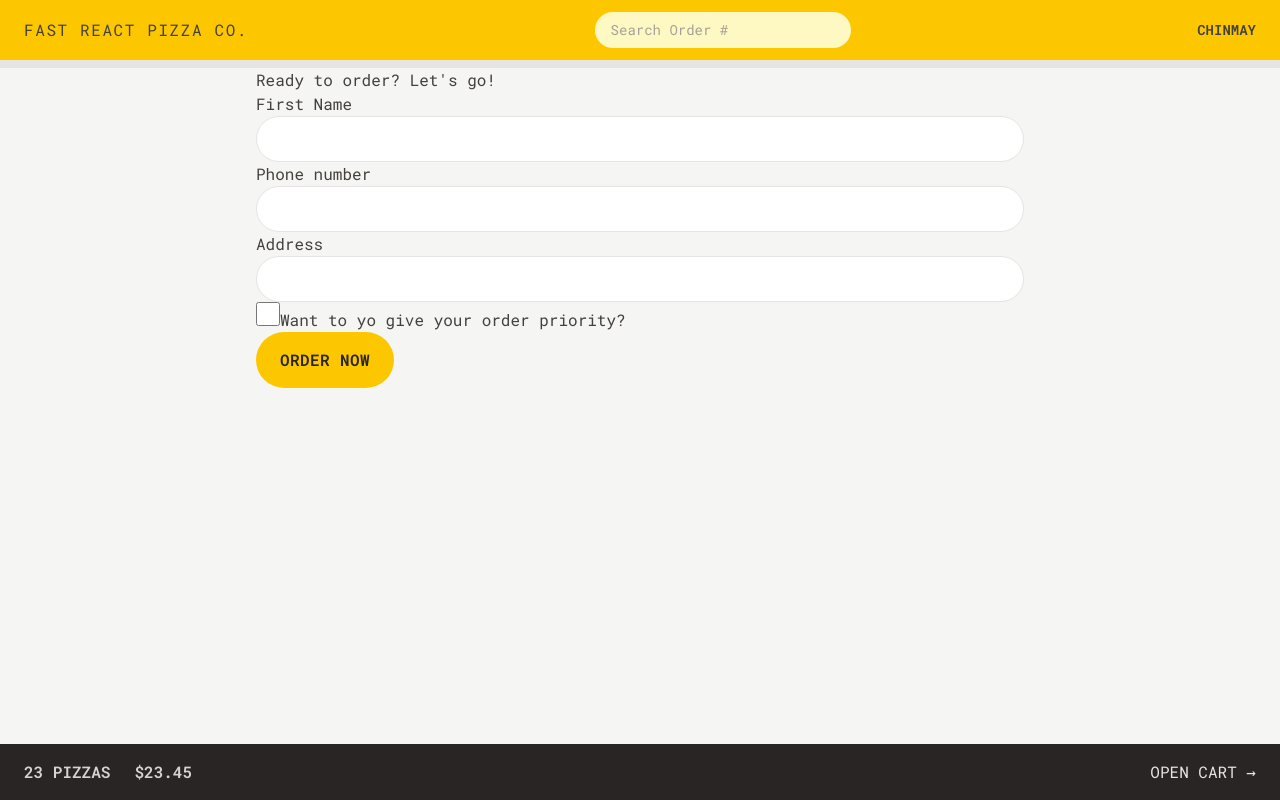
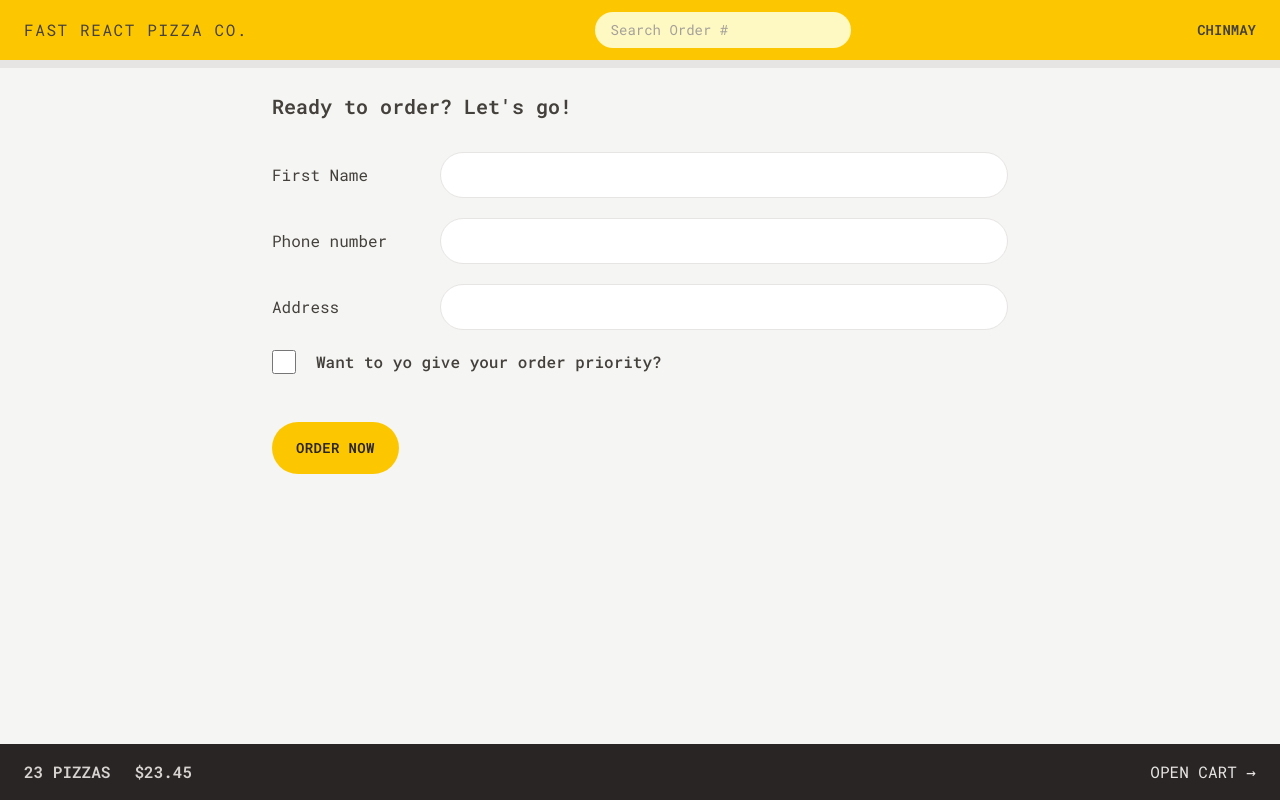
Before and after one commit to Chinmay-G/fast-react-pizza, a React (Vite) app: page /order/new in a window 1280 px wide. Built offline with nearby package versions, Linux system fonts and the light colour scheme.

Commit message:
Style OrderForm and OrderOverview

```diff
--- a/src/features/order/CreateOrder.jsx
+++ b/src/features/order/CreateOrder.jsx
@@ -43,32 +43,41 @@
   const cart = fakeCart;
 
   return (
-    <div>
-      <h2>Ready to order? Let's go!</h2>
+    <div className="px-4 py-6">
+      <h2 className="mb-8 text-xl font-semibold">Ready to order? Let's go!</h2>
 
       {/* <Form method="POST" action="/order/new"> */}
       <Form method="POST">
-        <div>
-          <label>First Name</label>
-          <input className="input" type="text" name="customer" required />
+        <div className="mb-5 flex flex-col gap-2 sm:flex-row sm:items-center">
+          <label className="sm:basis-40">First Name</label>
+          <input className="input grow" type="text" name="customer" required />
         </div>
 
-        <div>
-          <label>Phone number</label>
-          <div>
-            <input className="input" type="tel" name="phone" required />
-          </div>
-          {formErrors?.phone && <p>{formErrors.phone}</p>}
-        </div>
-
-        <div>
-          <label>Address</label>
-          <div>
-            <input className="input" type="text" name="address" required />
+        <div className="mb-5 flex flex-col gap-2 sm:flex-row sm:items-center">
+          <label className="sm:basis-40">Phone number</label>
+          <div className="grow">
+            <input className="input w-full" type="tel" name="phone" required />
+            {formErrors?.phone && (
+              <p className="mt-2 rounded-md bg-red-100 p-2 text-xs text-red-700">
+                {formErrors.phone}
+              </p>
+            )}
           </div>
         </div>
 
-        <div>
+        <div className="mb-5 flex flex-col gap-2 sm:flex-row sm:items-center">
+          <label className="sm:basis-40">Address</label>
+          <div className="grow">
+            <input
+              className="input w-full"
+              type="text"
+              name="address"
+              required
+            />
+          </div>
+        </div>
+
+        <div className="mb-12 flex items-center gap-5">
           <input
             className="h-6 w-6 accent-yellow-400 focus:ring focus:ring-yellow-400 focus:ring-offset-2 focus:outline-none"
             type="checkbox"
@@ -77,7 +86,9 @@
             // value={withPriority}
             // onChange={(e) => setWithPriority(e.target.checked)}
           />
-          <label htmlFor="priority">Want to yo give your order priority?</label>
+          <label htmlFor="priority" className="font-medium">
+            Want to yo give your order priority?
+          </label>
         </div>
 
         <div>
--- a/src/features/order/Order.jsx
+++ b/src/features/order/Order.jsx
@@ -1,12 +1,13 @@
 // Test ID: IIDSAT
 
-import { useLoaderData } from "react-router-dom";
-import { getOrder } from "../../services/apiRestaurant";
+import { useLoaderData } from 'react-router-dom';
+import { getOrder } from '../../services/apiRestaurant';
 import {
   calcMinutesLeft,
   formatCurrency,
   formatDate,
-} from "../../utils/helpers";
+} from '../../utils/helpers';
+import OrderItem from './OrderItem';
 
 function Order() {
   const order = useLoaderData();
@@ -25,29 +26,51 @@
   const deliveryIn = calcMinutesLeft(estimatedDelivery);
 
   return (
-    <div>
-      <div>
-        <h2>Status</h2>
+    <div className="space-y-8 px-4 py-6">
+      <div className="flex flex-wrap items-center justify-between gap-2">
+        <h2 className="text-xl font-semibold">Order #{id} status</h2>
 
-        <div>
-          {priority && <span>Priority</span>}
-          <span>{status} order</span>
+        <div className="space-x-2">
+          {priority && (
+            <span className="rounded-full bg-red-500 px-3 py-1 font-semibold tracking-wide text-red-50">
+              Priority
+            </span>
+          )}
+          <span className="rounded-full bg-green-500 px-3 py-1 font-semibold tracking-wide text-green-50">
+            {status} order
+          </span>
         </div>
       </div>
 
-      <div>
-        <p>
+      <div className="flex flex-wrap items-center justify-between gap-2 rounded-md bg-stone-200 px-6 py-5">
+        <p className="font-medium">
           {deliveryIn >= 0
             ? `Only ${calcMinutesLeft(estimatedDelivery)} minutes left 😃`
-            : "Order should have arrived"}
+            : 'Order should have arrived'}
         </p>
-        <p>(Estimated delivery: {formatDate(estimatedDelivery)})</p>
+        <p className="test-xs text-stone-500">
+          (Estimated delivery: {formatDate(estimatedDelivery)})
+        </p>
       </div>
 
-      <div>
-        <p>Price pizza: {formatCurrency(orderPrice)}</p>
-        {priority && <p>Price priority: {formatCurrency(priorityPrice)}</p>}
-        <p>To pay on delivery: {formatCurrency(orderPrice + priorityPrice)}</p>
+      <ul className="divide-y divide-stone-200 border-y border-stone-200">
+        {cart.map((item) => (
+          <OrderItem item={item} key={item.pizzaId} />
+        ))}
+      </ul>
+
+      <div className="space-y-2 bg-stone-200 px-6 py-5">
+        <p className="text-sm font-medium text-stone-600">
+          Price pizza: {formatCurrency(orderPrice)}
+        </p>
+        {priority && (
+          <p className="text-sm font-medium text-stone-600">
+            Price priority: {formatCurrency(priorityPrice)}
+          </p>
+        )}
+        <p className="font-bold">
+          To pay on delivery: {formatCurrency(orderPrice + priorityPrice)}
+        </p>
       </div>
     </div>
   );
--- a/src/features/order/OrderItem.jsx
+++ b/src/features/order/OrderItem.jsx
@@ -1,15 +1,15 @@
-import { formatCurrency } from "../../utils/helpers";
+import { formatCurrency } from '../../utils/helpers';
 
 function OrderItem({ item, isLoadingIngredients, ingredients }) {
   const { quantity, name, totalPrice } = item;
 
   return (
-    <li>
-      <div>
+    <li className="py-3">
+      <div className="flex items-center justify-between gap-4 text-sm">
         <p>
-          <span>{quantity}&times;</span> {name}
+          <span className="font-bold">{quantity}&times;</span> {name}
         </p>
-        <p>{formatCurrency(totalPrice)}</p>
+        <p className="font-bold">{formatCurrency(totalPrice)}</p>
       </div>
     </li>
   );
--- a/src/index.css
+++ b/src/index.css
@@ -2,7 +2,7 @@
 
 @layer components {
   .input {
-    @apply w-full rounded-full border border-stone-200 bg-white px-4 py-2 text-sm transition-all duration-300 placeholder:text-stone-400 focus:ring focus:ring-yellow-400 focus:outline-none md:px-6 md:py-3;
+    @apply rounded-full border border-stone-200 bg-white px-4 py-2 text-sm transition-all duration-300 placeholder:text-stone-400 focus:ring focus:ring-yellow-400 focus:outline-none md:px-6 md:py-3;
   }
 
   /* https://dev.to/afif/i-made-100-css-loaders-for-your-next-project-4eje */
--- a/src/ui/Button.jsx
+++ b/src/ui/Button.jsx
@@ -2,13 +2,13 @@
 
 function Button({ children, disabled, to, type }) {
   const base =
-    'inline-block rounded-full bg-yellow-400 font-semibold tracking-wide text-stone-800 uppercase transition-colors duration-300 hover:cursor-pointer hover:bg-yellow-300 focus:bg-yellow-300 focus:ring focus:ring-yellow-300 focus:ring-offset-2 focus:outline-none disabled:cursor-not-allowed';
+    'inline-block text-sm rounded-full bg-yellow-400 font-semibold tracking-wide text-stone-800 uppercase transition-colors duration-300 hover:cursor-pointer hover:bg-yellow-300 focus:bg-yellow-300 focus:ring focus:ring-yellow-300 focus:ring-offset-2 focus:outline-none disabled:cursor-not-allowed';
 
   const styles = {
     primary: base + ' px-4 py-3 md:px-6 md:py-4',
     small: base + ' px-4 py-2 md:px-5 md:py-2.5 text-xs',
     secondary:
-      'inline-block rounded-full border-2 border-stone-300 font-semibold tracking-wide text-stone-400 uppercase transition-colors duration-300 hover:cursor-pointer hover:bg-stone-300 hover:text-stone-800 focus:bg-stone-300 focus:ring focus:ring-stone-200 focus:text-stone-800 focus:ring-offset-2 focus:outline-none disabled:cursor-not-allowed px-2.5 py-3 md:px-6 md:py-3.5',
+      'inline-block text-sm rounded-full border-2 border-stone-300 font-semibold tracking-wide text-stone-400 uppercase transition-colors duration-300 hover:cursor-pointer hover:bg-stone-300 hover:text-stone-800 focus:bg-stone-300 focus:ring focus:ring-stone-200 focus:text-stone-800 focus:ring-offset-2 focus:outline-none disabled:cursor-not-allowed px-2.5 py-3 md:px-6 md:py-3.5',
   };
 
   if (to)
```
Also changed, not shown: index.html (+3 -2 lines).
